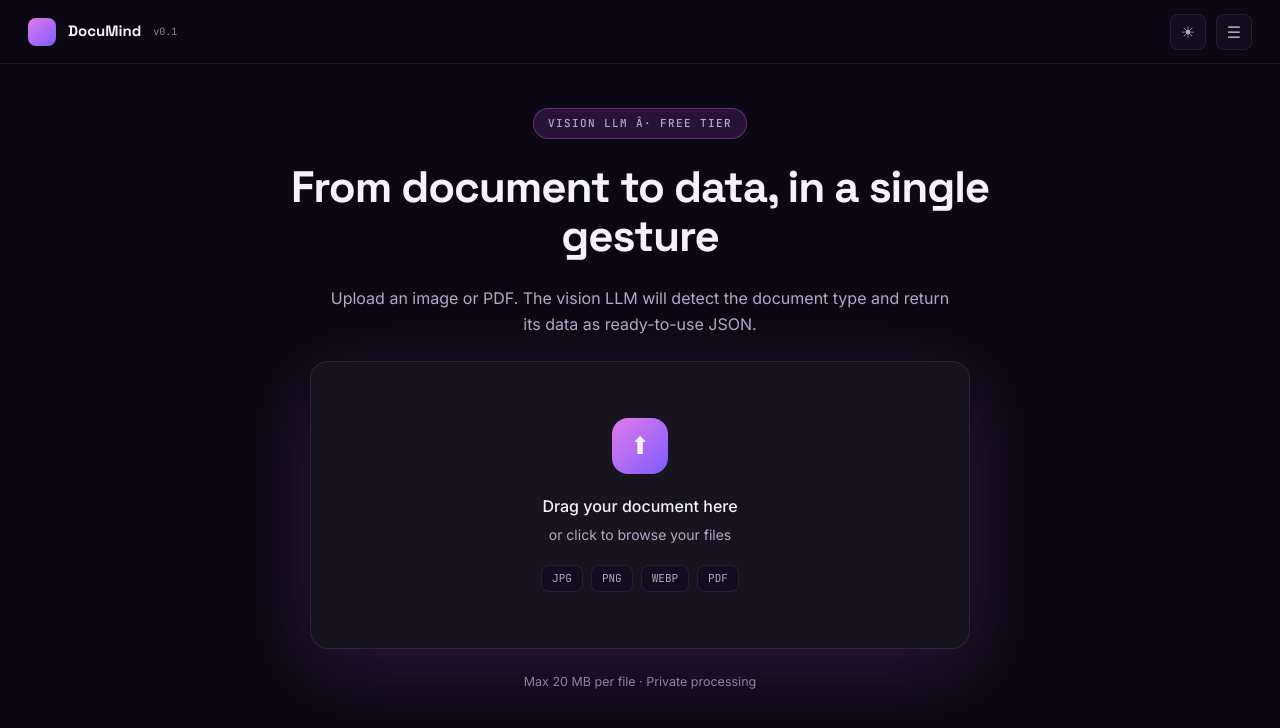
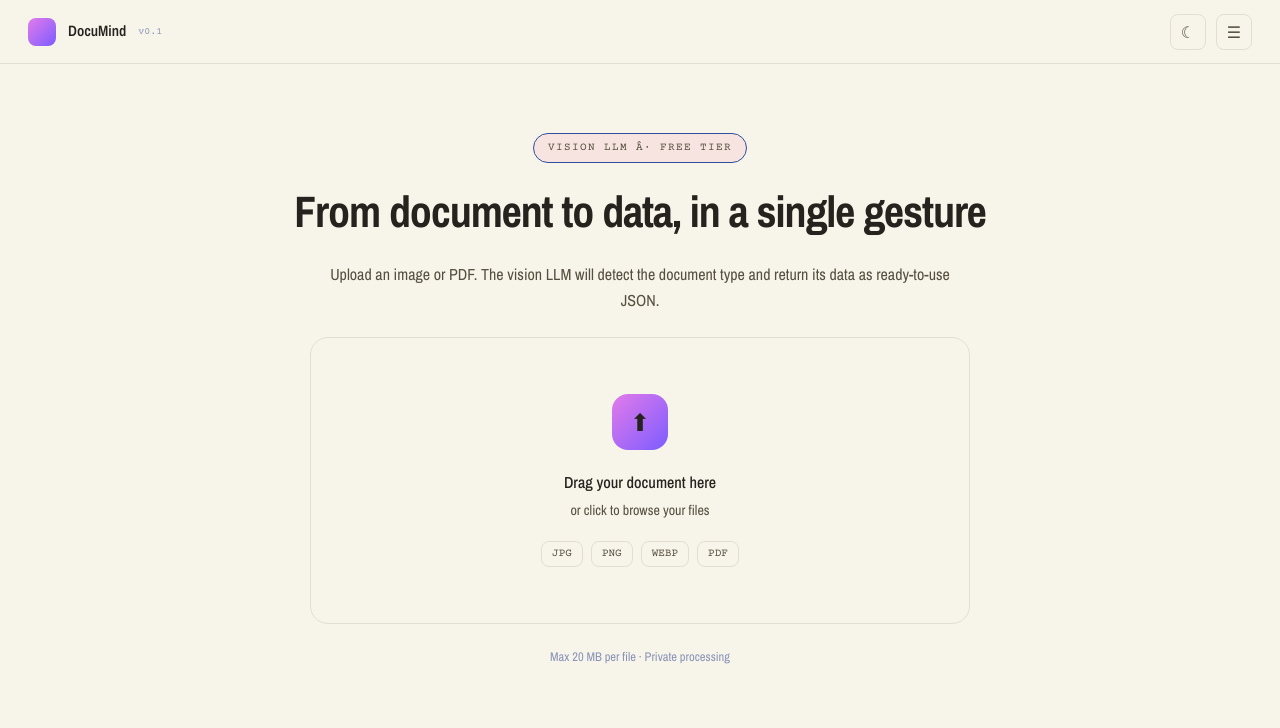
Before and after one commit to andrecch/documind, a Next.js app in the folder apps/web/: page /en in a window 1280 px wide. Shown: the top 728 px of the page. Built offline with nearby package versions, Linux system fonts and the light colour scheme.

Commit message:
feat: talonario design tokens and fonts

```diff
--- a/apps/web/package.json
+++ b/apps/web/package.json
@@ -13,6 +13,7 @@
   },
   "dependencies": {
     "@documind/shared": "workspace:*",
+    "lucide-react": "^1.48.0",
     "next": "15.5.26",
     "next-intl": "^4.14.7",
     "next-themes": "^0.4.6",
--- a/apps/web/src/app/[locale]/layout.tsx
+++ b/apps/web/src/app/[locale]/layout.tsx
@@ -3,17 +3,17 @@ import { NextIntlClientProvider, hasLocale } from "next-intl";
 import { setRequestLocale } from "next-intl/server";
 import { notFound } from "next/navigation";
 import { ThemeProvider } from "next-themes";
-import { Inter, JetBrains_Mono, Space_Grotesk } from "next/font/google";
+import { Archivo_Narrow, Courier_Prime } from "next/font/google";
 import { routing } from "@/i18n/routing";
 import "../globals.css";
 
-const display = Space_Grotesk({ subsets: ["latin"], variable: "--font-display", weight: ["500", "700"] });
-const body = Inter({ subsets: ["latin"], variable: "--font-body" });
-const mono = JetBrains_Mono({ subsets: ["latin"], variable: "--font-mono" });
+const display = Archivo_Narrow({ subsets: ["latin"], variable: "--font-display", weight: ["400", "500", "600", "700"] });
+const body = Archivo_Narrow({ subsets: ["latin"], variable: "--font-body", weight: ["400", "500", "600"] });
+const mono = Courier_Prime({ subsets: ["latin"], variable: "--font-mono", weight: ["400", "700"] });
 
 export const metadata: Metadata = {
   title: "DocuMind",
-  description: "From document to data, in a single gesture",
+  description: "De documento a datos, en un solo gesto",
 };
 
 type Props = { children: React.ReactNode; params: Promise<{ locale: string }> };
@@ -30,7 +30,7 @@ export default async function LocaleLayout({ children, params }: Props) {
     >
       <body className="min-h-dvh antialiased flex flex-col">
         <NextIntlClientProvider>
-          <ThemeProvider attribute="class" defaultTheme="dark" enableSystem>
+          <ThemeProvider attribute="class" defaultTheme="light" enableSystem>
             {children}
           </ThemeProvider>
         </NextIntlClientProvider>
--- a/apps/web/src/app/globals.css
+++ b/apps/web/src/app/globals.css
@@ -1,37 +1,80 @@
 @import "tailwindcss";
 
+/* Mundo «Talonario» — claro por defecto (escena: oficina de día).
+   Hoja preimpresa: papel #FDFCF8, retícula azul #2E4E9E, tinta carbón #26231E,
+   serial rojo #C03A2B, verde verificación #3D7A4E, carbón #26231E. */
 :root {
-  --bg: #F7F4FB; --bg-2: #EFEAF6;
-  --surface: #FFFFFF; --glass: rgba(255, 255, 255, 0.75);
-  --border: #E7E2F0; --border-accent: #C855F5;
-  --text: #241B30; --text-2: #6E6480; --text-3: #9C93AD;
-  --accent: #7C5CFF; --accent-2: #C855F5;
-  --accent-soft: rgba(124, 92, 255, 0.12);
-  --success: #0E9F6E;
-  --json-key: #7A5ACC; --json-string: #9A6B1F; --json-number: #0E7490; --json-punct: #9C93AD;
-  --glow: 0 18px 80px rgba(200, 85, 245, 0.18);
+  --bg: #F7F4EA;
+  --sheet: #FDFCF8;
+  --band: #EEF1F8;
+  --rule: #2E4E9E;
+  --rule-soft: #C9D2E8;
+  --border: #E2DFD2;
+  --border-accent: #2E4E9E;
+  --text: #26231E;
+  --text-2: #55503F;
+  --text-3: #8A94B8;
+  --accent: #C03A2B;
+  --accent-soft: #F7E4E1;
+  --success: #3D7A4E;
+  --carbon: #26231E;
+  --carbon-text: #D8D2C6;
+  --carbon-soft: #8FB8A6;
+  --carbon-key: #9AE3C8;
+  --carbon-number: #F0B86B;
+  --glow: none;
+  --drop-ring: rgba(46, 78, 158, 0.35);
 }
 
+/* Derivado nocturno «taller de carbón»: hoja de carbón, tinta clara. */
 .dark {
-  --bg: #0C0813; --bg-2: #170E23;
-  --surface: #130C1F; --glass: rgba(255, 255, 255, 0.05);
-  --border: rgba(255, 255, 255, 0.08); --border-accent: rgba(200, 85, 245, 0.4);
-  --text: #F5F2FA; --text-2: #B3A9C9; --text-3: #8D82A8;
-  --accent: #7C5CFF; --accent-2: #C855F5;
-  --accent-soft: rgba(200, 85, 245, 0.15);
-  --success: #5FE0A8;
-  --json-key: #C98BFF; --json-string: #5FE0A8; --json-number: #F0B86B; --json-punct: #6E6480;
-  --glow: 0 18px 80px rgba(200, 85, 245, 0.18);
+  --bg: #14110C;
+  --sheet: #26231E;
+  --band: #33302A;
+  --rule: #7A93C9;
+  --rule-soft: #4A4A44;
+  --border: #3B372F;
+  --border-accent: #7A93C9;
+  --text: #F5EFE2;
+  --text-2: #C0B8A4;
+  --text-3: #8A8177;
+  --accent: #D95A4A;
+  --accent-soft: rgba(217, 90, 74, 0.16);
+  --success: #7BC98F;
+  --carbon: #0E0D0B;
+  --carbon-text: #D8D2C6;
+  --carbon-soft: #8FB8A6;
+  --carbon-key: #9AE3C8;
+  --carbon-number: #F0B86B;
+  --glow: none;
 }
 
 @theme inline {
-  --color-bg: var(--bg); --color-bg-2: var(--bg-2);
-  --color-surface: var(--surface); --color-glass: var(--glass);
-  --color-border: var(--border); --color-border-accent: var(--border-accent);
-  --color-text: var(--text); --color-text-2: var(--text-2); --color-text-3: var(--text-3);
-  --color-accent: var(--accent); --color-accent-2: var(--accent-2);
-  --color-accent-soft: var(--accent-soft); --color-success: var(--success);
-  --font-display: var(--font-display); --font-body: var(--font-body); --font-mono: var(--font-mono);
+  --color-bg: var(--bg);
+  --color-sheet: var(--sheet);
+  --color-band: var(--band);
+  --color-rule: var(--rule);
+  --color-rule-soft: var(--rule-soft);
+  --color-border: var(--border);
+  --color-border-accent: var(--border-accent);
+  --color-text: var(--text);
+  --color-text-2: var(--text-2);
+  --color-text-3: var(--text-3);
+  --color-accent: var(--accent);
+  --color-accent-soft: var(--accent-soft);
+  --color-success: var(--success);
+  --color-carbon: var(--carbon);
+  --color-carbon-text: var(--carbon-text);
+  --color-carbon-soft: var(--carbon-soft);
+  --color-carbon-key: var(--carbon-key);
+  --color-carbon-number: var(--carbon-number);
+  --font-display: var(--font-display);
+  --font-body: var(--font-body);
+  --font-mono: var(--font-mono);
 }
 
-body { background: var(--bg); color: var(--text); font-family: var(--font-body), system-ui, sans-serif; }
+body {
+  background: var(--bg);
+  color: var(--text);
+  font-family: var(--font-body), "Archivo Narrow", system-ui, sans-serif;
+}
```
